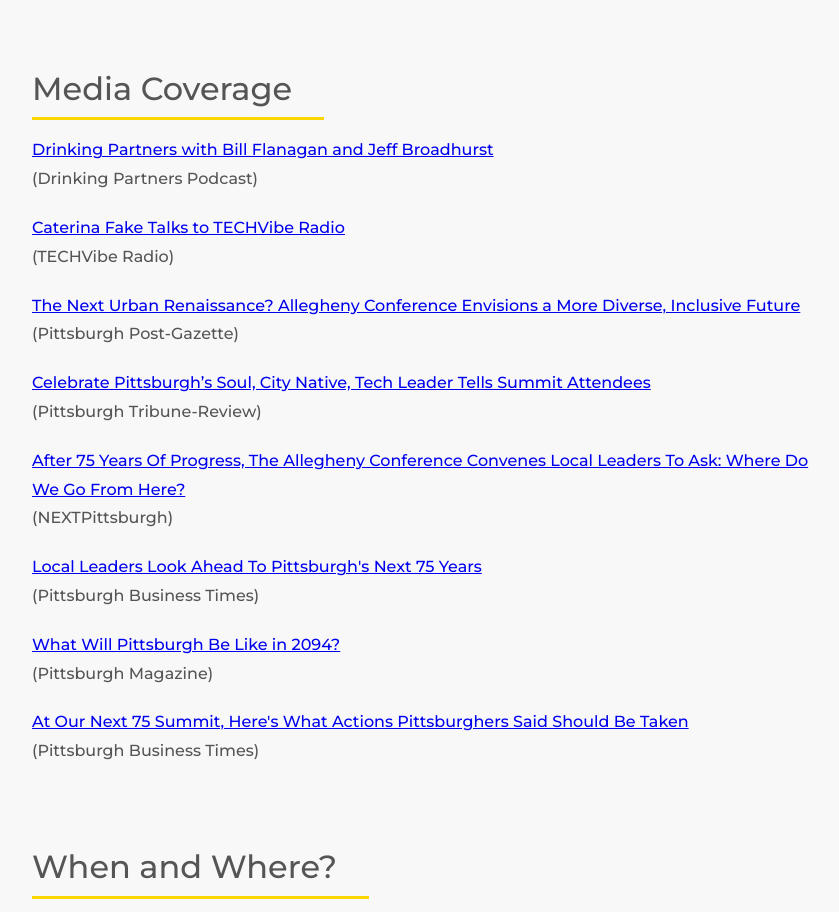
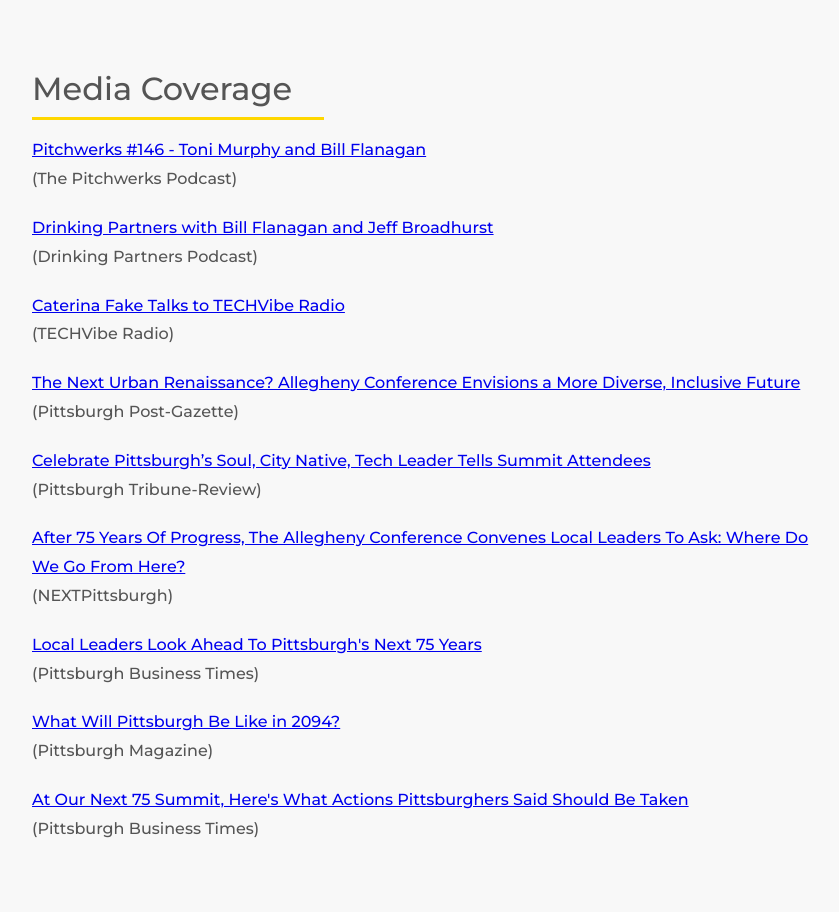
Before and after one commit to mknee123/ournext75, a website: page src/summit.html in a window 1280 px wide. Shown: the part 1720-2632 px from the top of the page, without its empty margins (208-1047 px from the left). Drawn offline with nearby package versions, Linux system fonts and the light colour scheme; files that its build step writes are made by us from their sources.

Commit message:
Add Pitchwerks to media section of summit.html

```diff
--- a/src/summit.html
+++ b/src/summit.html
@@ -119,6 +119,7 @@
               <p>The Summit was a part of the multi-year agenda-setting process for the Allegheny Conference on Community Development. The Conference has held similar summits every few years for more than a decade, but this one is larger by far.  For the 75th, we wanted to make it as diverse as possible by every measure you can think of -- to share ideas, chart a path forward, and do it together.</p>
               <span id="media"></span>
               <h2 class="medium-margin-top">Media Coverage</h2>
+              <p><a href="https://podcasts.apple.com/sk/podcast/pitchwerks-146-toni-murphy-bill-flanagan-allegheny/id1162888878?i=1000445780152" target="_blank">Pitchwerks #146 - Toni Murphy and Bill Flanagan </a><br/>(The Pitchwerks Podcast)</p>
               <p><a href="http://epicastnetwork.com/drinking-partners-216-allegheny-conference" target="_blank">Drinking Partners with Bill Flanagan and Jeff Broadhurst</a><br/>(Drinking Partners Podcast)</p>
               <p><a href="https://pghtechfuse.com/podcasts/caterina-fake-talks-to-techvibe-radio/" target="_blank">Caterina Fake Talks to TECHVibe Radio </a><br/>(TECHVibe Radio)</p>
               <p><a href="https://www.post-gazette.com/business/career-workplace/2019/06/27/Allegheny-Conference-Pittsburgh-renaissance-diversity-inclusion-tech-economy/stories/201906270180" target="_blank">The Next Urban Renaissance? Allegheny Conference Envisions a More Diverse, Inclusive Future </a><br/>(Pittsburgh Post-Gazette)</p>
```
Also changed, not shown: summit.html (+1 -0 lines).
